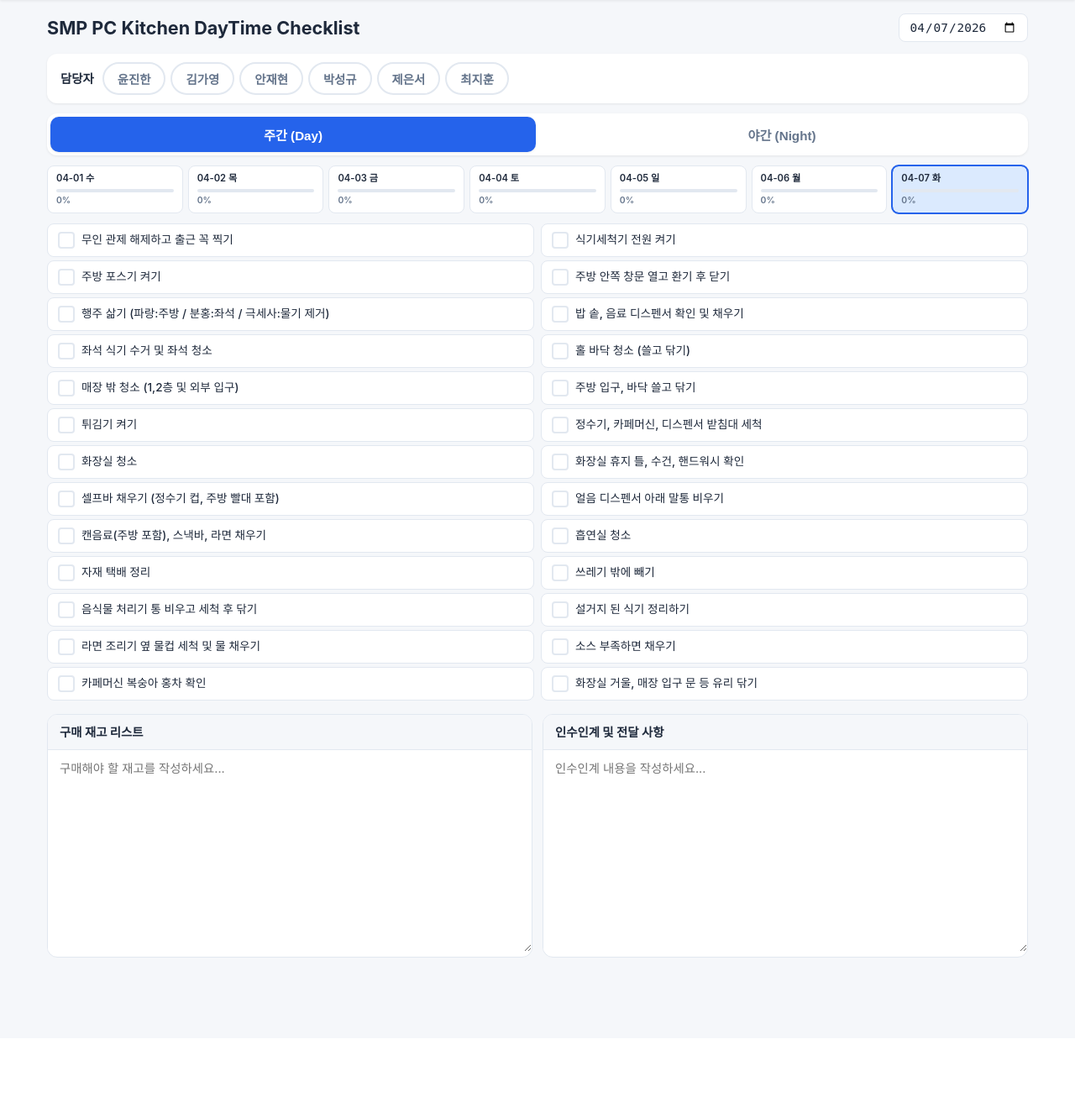
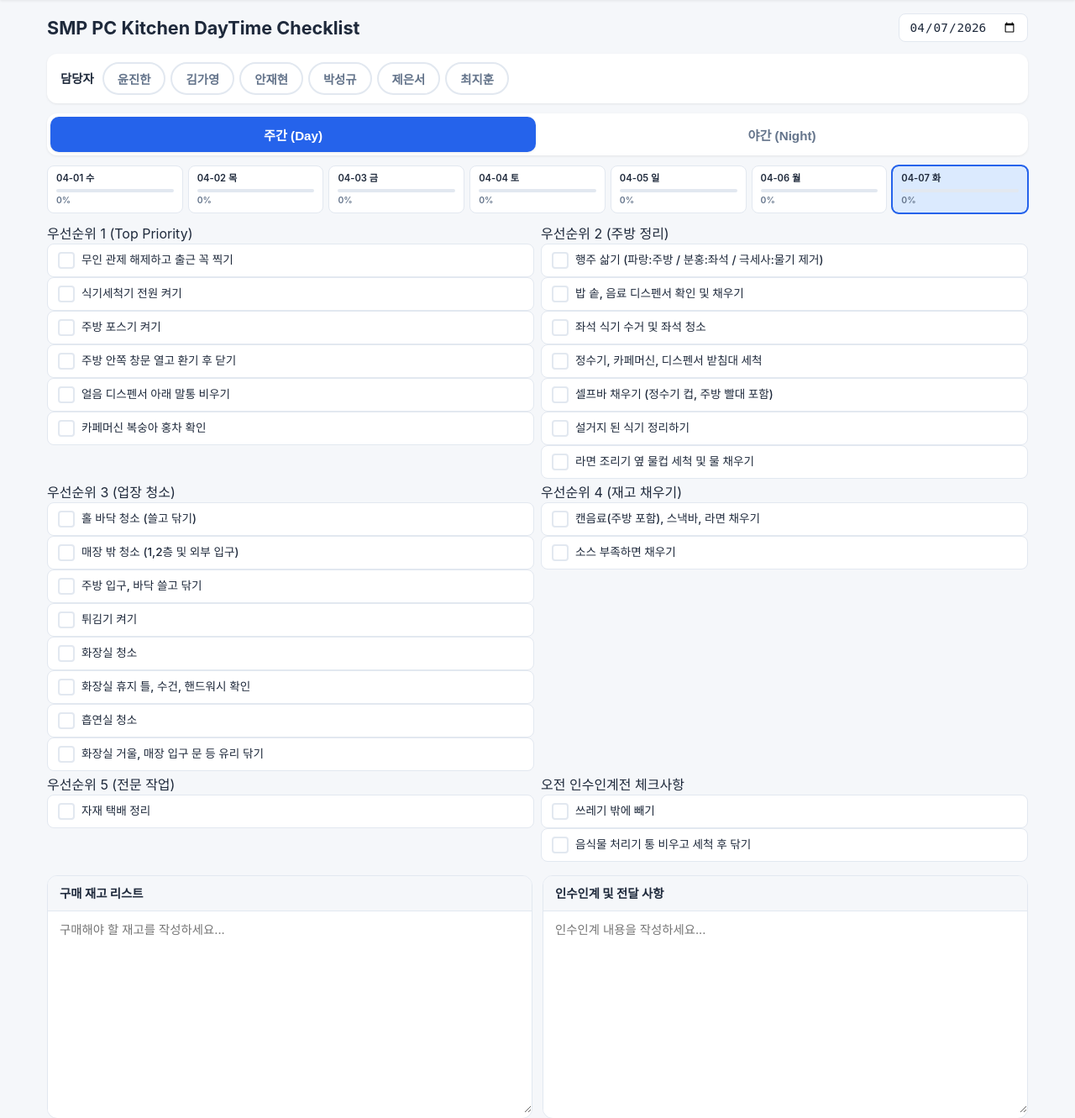
Before and after one commit to indiegyu/smp-pc-kitchen, a Flask app: page / in a window 1280 px wide. Shown: the part 56-1387 px from the top of the page at 84% size. Before the commit the page ends 1196 px from the top, so only its background shows below. Run offline with Flask 3, Linux system fonts and the light colour scheme; data comes from the database, SQL or seed files in the repository; data that the repository does not hold is empty.

Commit message:
feat(ui): group checklist by priority (frontend)

```diff
--- a/templates/checklist.html
+++ b/templates/checklist.html
@@ -46,6 +46,29 @@ let noteTimers = {};
 const dateInput = document.getElementById('dateInput');
 dateInput.value = new Date().toISOString().split('T')[0];
 
+/* 우선순위 판별을 위한 키워드 매핑 (프론트엔드에서 임시 분류) */
+const PRIORITY_KEYWORDS = {
+  1: ['무인 관제 해제', '얼음 디스펜서', '복숭아', '주방 안쪽 창문', '주방 포스기', '식기세척기 전원', '식기세척기'],
+  2: ['좌석 식기', '좌석 청소', '정수기', '카페머신', '라면 조리기', '행주 삶기', '밥 솥', '음료 디스펜서', '설거지'],
+  3: ['홀 바닥', '매장 밖', '화장실', '흡연실', '유리', '주방 입구'],
+  4: ['셀프바', '캔음료', '스낵바', '소스', '소스 체크'],
+  5: ['야채', '냉동', '자재', '시재'],
+  'handoff': ['최후의 수거','쓰레기 밖','음식물 처리기','퇴근','무인 간판','시재']
+};
+
+function assignPriority(name) {
+  const n = name || '';
+  for (const p of [1,2,3,4,5]) {
+    for (const kw of PRIORITY_KEYWORDS[p]) {
+      if (n.includes(kw)) return p;
+    }
+  }
+  for (const kw of PRIORITY_KEYWORDS['handoff']) {
+    if (n.includes(kw)) return 'handoff';
+  }
+  return 3;
+}
+
 async function loadStaff() {
     const staff = await api('/api/staff');
     const container = document.getElementById('staffButtons');
@@ -72,30 +95,55 @@ function switchShift(shift) {
 
 async function loadChecklist() {
     items = await api(`/api/checklist/${currentShift}?date=${dateInput.value}`);
+    items = items.map(it => ({...it, priority: assignPriority(it.name)}));
     render();
 }
 
 function render() {
-    document.getElementById('checklistContainer').innerHTML = items.map((item, i) => `
-        <div class="cl-item ${item.completed ? 'checked' : ''}" onclick="toggleItem(${i})">
+    const container = document.getElementById('checklistContainer');
+    if (!items.length) { container.innerHTML = '<div class="card"><div class="card-body"><div style="padding:12px">No items</div></div></div>'; return; }
+
+    const groups = {
+      1: {title: '우선순위 1 (Top Priority)', cls: 'priority-1'},
+      2: {title: '우선순위 2 (주방 정리)', cls: 'priority-2'},
+      3: {title: '우선순위 3 (업장 청소)', cls: 'priority-3'},
+      4: {title: '우선순위 4 (재고 채우기)', cls: 'priority-4'},
+      5: {title: '우선순위 5 (전문 작업)', cls: 'priority-5'},
+      'handoff': {title: '오전 인수인계전 체크사항', cls: 'priority-1'}
+    };
+
+    let html = '';
+    [1,2,3,4,5,'handoff'].forEach(key => {
+      const list = items.filter(i => i.priority === key);
+      if (!list.length) return;
+      html += `<div class="priority-box ${groups[key].cls || ''}">`;
+      html += `<div class="priority-header">${groups[key].title}</div>`;
+      html += list.map(it => `
+        <div class="cl-item ${it.completed ? 'checked' : ''}" onclick="toggleItemById(${it.id})">
             <div class="cl-check"></div>
-            <div class="cl-name">${item.name}</div>
-            ${item.completed ? `<div class="cl-meta">${item.completed_by || ''}</div>` : ''}
+            <div class="cl-name">${it.name}</div>
+            ${it.completed ? `<div class="cl-meta">${it.completed_by || ''}</div>` : ''}
         </div>
-    `).join('');
+      `).join('');
+      html += `</div>`;
+    });
+
+    container.innerHTML = html;
 }
 
-async function toggleItem(index) {
-    const item = items[index];
-    const staff = getSelectedStaff();
+async function toggleItemById(id) {
+    const idx = items.findIndex(i => i.id === id);
+    if (idx === -1) return;
+    const item = items[idx];
+    const staff = localStorage.getItem('smp_staff') || '';
     if (!staff && !item.completed) { showToast('담당자를 선택하세요', 'error'); return; }
     const newState = !item.completed;
     await api('/api/checklist/check', {
         method: 'POST',
         body: { item_id: item.id, completed: newState, staff_name: staff, date: dateInput.value }
     });
-    item.completed = newState;
-    item.completed_by = newState ? staff : null;
+    items[idx].completed = newState;
+    items[idx].completed_by = newState ? staff : null;
     render();
     loadSummaryStrip();
 }
@@ -150,7 +198,7 @@ async function saveNote(type) {
     const el = document.getElementById(type === 'purchase' ? 'purchaseNote' : 'handoffNote');
     await api(`/api/notes/${currentShift}/${type}`, {
         method: 'POST',
-        body: { content: el.value, staff_name: getSelectedStaff(), date: dateInput.value }
+        body: { content: el.value, staff_name: localStorage.getItem('smp_staff') || '', date: dateInput.value }
     });
 }
 
```
